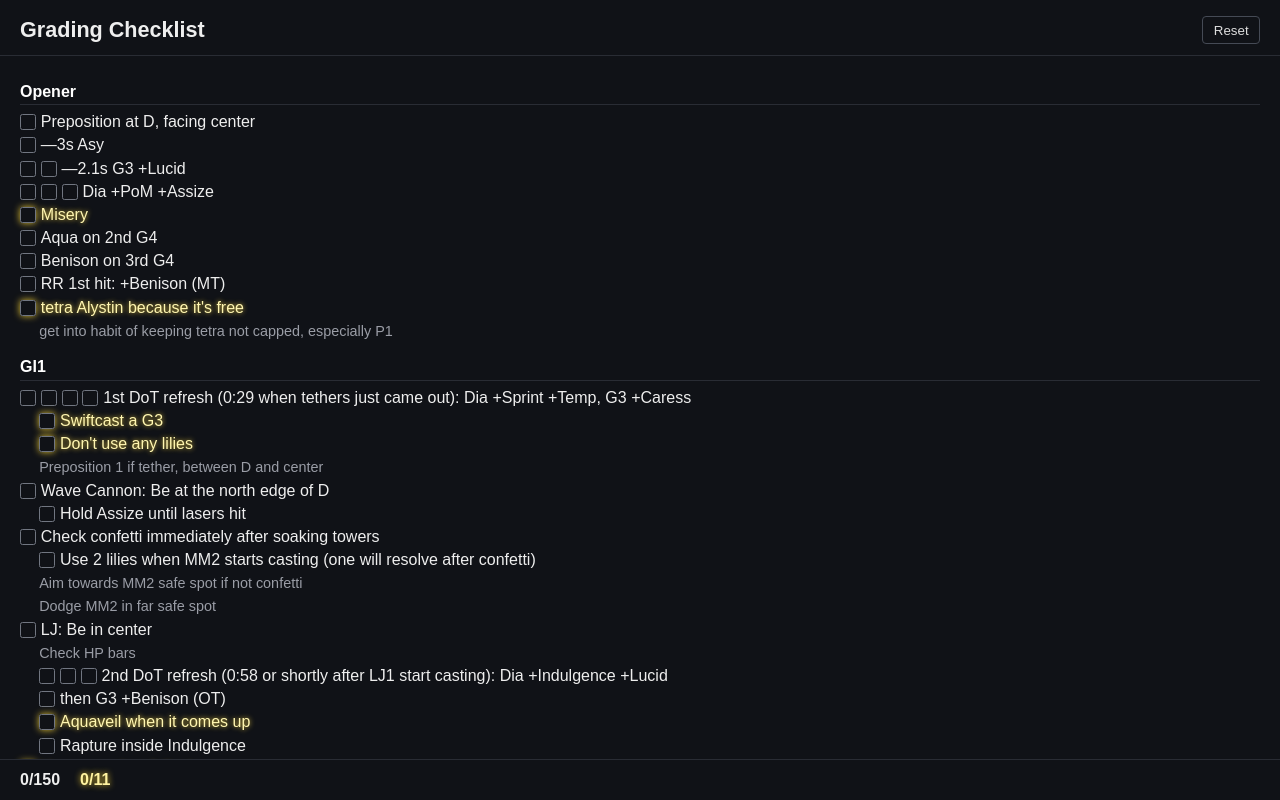
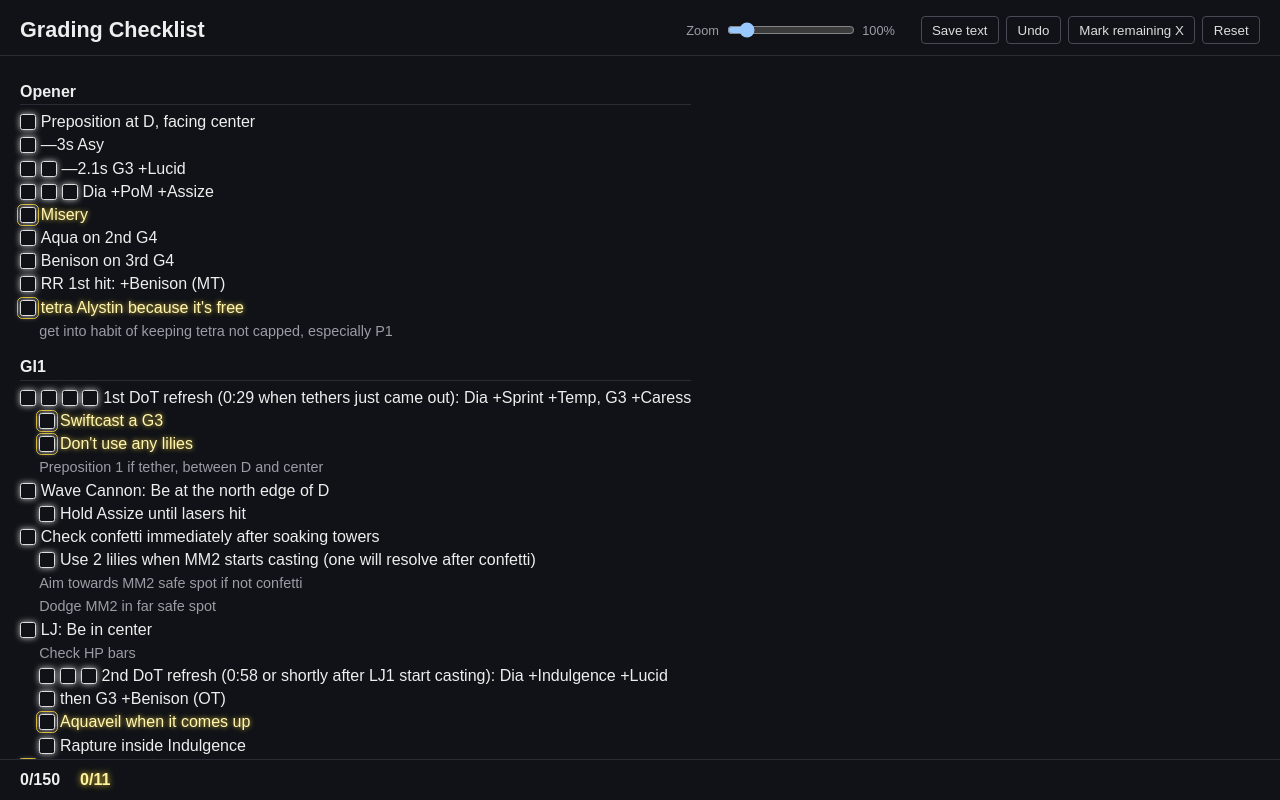
Before and after one commit to aeruru/berry-fflog-analyzers, a website: page simple-checkbox-app/index.html in a window 1280 px wide. Both pictures are taken after a click on the button "Reset". Shown: the top 800 px of the page. Drawn offline with Linux system fonts and the light colour scheme.

Commit message:
add more mit tracker features

```diff
--- a/simple-checkbox-app/app.js
+++ b/simple-checkbox-app/app.js
@@ -1,112 +1,245 @@
-const checklistElement = document.querySelector('#checklist');
-const titleElement = document.querySelector('#page-title');
-const progressLabel = document.querySelector('#progress-label');
+const checklist = document.querySelector('#checklist');
+const title = document.querySelector('#page-title');
+const progress = document.querySelector('#progress-label');
 const starProgress = document.querySelector('#star-progress');
-const resetButton = document.querySelector('#reset-button');
-const errorElement = document.querySelector('#error');
-const states = ['off', 'on', 'dash'];
+const error = document.querySelector('#error');
+const undoButton = document.querySelector('#undo-button');
+const markXButton = document.querySelector('#mark-x-button');
+const zoomSlider = document.querySelector('#zoom-slider');
+const zoomValue = document.querySelector('#zoom-value');
+
+const states = ['off', 'on', 'dash', 'x'];
+const history = [];
+const longPressed = new WeakSet();
 let storageKey = 'static-checklist';
+let config;
+let markAllUsed = false;
+let holdTimer;
 
-function savedStates() {
-  try { return JSON.parse(localStorage.getItem(storageKey)) ?? {}; }
-  catch { return {}; }
+function loadSaved() {
+  try {
+    const value = JSON.parse(localStorage.getItem(storageKey)) ?? {};
+    return value.boxes ? value : { boxes: value, markAllUsed: false, zoom: 100 };
+  } catch {
+    return { boxes: {}, markAllUsed: false, zoom: 100 };
+  }
 }
 
-function saveStates() {
-  const saved = {};
-  document.querySelectorAll('.state-box').forEach((box) => {
-    if (box.dataset.state !== 'off') saved[box.id] = box.dataset.state;
-  });
-  localStorage.setItem(storageKey, JSON.stringify(saved));
+function boxValue(box) {
+  return { state: box.dataset.state, locked: box.dataset.locked === 'true' };
 }
 
-function setBoxState(box, state) {
+function setState(box, state, locked = false) {
   box.dataset.state = state;
-  box.textContent = state === 'on' ? '✓' : state === 'dash' ? '−' : '';
+  box.dataset.locked = String(locked);
+  box.textContent = state === 'on' ? '✓' : state === 'dash' ? '−' : state === 'x' ? '×' : '';
   box.setAttribute('aria-checked', state === 'dash' ? 'mixed' : String(state === 'on'));
+}
+
+function snapshot() {
+  const boxes = {};
+  document.querySelectorAll('.state-box').forEach((box) => { boxes[box.id] = boxValue(box); });
+  return { boxes, markAllUsed };
+}
+
+function pushHistory() {
+  history.push(snapshot());
+  if (history.length > 3) history.shift();
+  undoButton.disabled = false;
+}
+
+function persist() {
+  const boxes = {};
+  document.querySelectorAll('.state-box').forEach((box) => {
+    const value = boxValue(box);
+    if (value.state !== 'off' || value.locked) boxes[box.id] = value;
+  });
+  localStorage.setItem(storageKey, JSON.stringify({ boxes, markAllUsed, zoom: Number(zoomSlider.value) }));
 }
 
 function fraction(boxes) {
   const counted = boxes.filter((box) => box.dataset.state !== 'dash');
-  const on = counted.filter((box) => box.dataset.state === 'on').length;
-  return `${on}/${counted.length}`;
+  return `${counted.filter((box) => box.dataset.state === 'on').length}/${counted.length}`;
 }
 
-function updateProgress() {
+function update() {
   const boxes = [...document.querySelectorAll('.state-box')];
-  progressLabel.textContent = fraction(boxes);
+  progress.textContent = fraction(boxes);
   starProgress.textContent = fraction(boxes.filter((box) => box.closest('.starred')));
+  markXButton.disabled = markAllUsed;
+  undoButton.disabled = history.length === 0;
 }
 
-function cycleBox(box) {
-  setBoxState(box, states[(states.indexOf(box.dataset.state) + 1) % states.length]);
-  saveStates();
-  updateProgress();
+function markEarlierEmptyBoxes(box) {
+  const boxes = [...box.closest('.line').querySelectorAll('.state-box')];
+  boxes.slice(0, boxes.indexOf(box)).forEach((earlier) => {
+    if (earlier.dataset.state === 'off' && earlier.dataset.locked !== 'true') setState(earlier, 'x');
+  });
 }
 
-function makeLine(text, lineIndex, saved) {
+function cycle(box) {
+  pushHistory();
+  markEarlierEmptyBoxes(box);
+  const state = box.dataset.state;
+  if (state === 'x') setState(box, 'off', true);
+  else setState(box, states[states.indexOf(state) + 1], false);
+  persist();
+  update();
+}
+
+function dashAhead(box) {
+  const boxes = [...box.closest('.line').querySelectorAll('.state-box')];
+  const ahead = boxes.slice(boxes.indexOf(box) + 1);
+  if (!ahead.some((candidate) => ['off', 'x'].includes(candidate.dataset.state))) return;
+  pushHistory();
+  ahead.forEach((candidate) => {
+    if (['off', 'x'].includes(candidate.dataset.state)) setState(candidate, 'dash');
+  });
+  persist();
+  update();
+}
+
+function attachBoxEvents(box) {
+  box.addEventListener('click', (event) => {
+    if (longPressed.delete(box) || event.detail > 1) return;
+    cycle(box);
+  });
+  box.addEventListener('dblclick', (event) => event.preventDefault());
+  box.addEventListener('pointerdown', () => {
+    if (box.dataset.state !== 'dash') return;
+    holdTimer = setTimeout(() => {
+      longPressed.add(box);
+      dashAhead(box);
+    }, 600);
+  });
+  ['pointerup', 'pointercancel', 'pointerleave'].forEach((name) => {
+    box.addEventListener(name, () => clearTimeout(holdTimer));
+  });
+}
+
+function makeLine(text, lineIndex, stored) {
   const row = document.createElement('div');
-  const isIndented = /^\s/.test(text);
+  const indented = /^\s/.test(text);
   const trimmed = text.trimStart();
   const match = trimmed.match(/^(?:☐\s*)+/);
-  const boxCount = match ? (match[0].match(/☐/g) ?? []).length : 0;
-  let labelText = match ? trimmed.slice(match[0].length) : trimmed;
-  const isStarred = labelText.endsWith('⭐');
-  if (isStarred) labelText = labelText.slice(0, -1).trimEnd();
+  const count = match ? (match[0].match(/☐/g) ?? []).length : 0;
+  let label = match ? trimmed.slice(match[0].length) : trimmed;
+  const starred = label.endsWith('⭐');
+  if (starred) label = label.slice(0, -1).trimEnd();
+  row.className = `line${indented ? ' indented' : ''}${count ? '' : ' note'}${starred ? ' starred' : ''}`;
 
-  row.className = `line${isIndented ? ' indented' : ''}${boxCount ? '' : ' note'}${isStarred ? ' starred' : ''}`;
-  for (let boxIndex = 0; boxIndex < boxCount; boxIndex += 1) {
-    const id = `check-${lineIndex}-${boxIndex}`;
+  for (let index = 0; index < count; index += 1) {
     const box = document.createElement('button');
+    const id = `check-${lineIndex}-${index}`;
+    const savedValue = stored[id];
+    const value = typeof savedValue === 'string'
+      ? { state: savedValue, locked: false }
+      : savedValue ?? { state: 'off', locked: false };
     box.type = 'button';
     box.id = id;
     box.className = 'state-box';
     box.setAttribute('role', 'checkbox');
-    box.setAttribute('aria-label', labelText);
-    setBoxState(box, states.includes(saved[id]) ? saved[id] : 'off');
-    box.addEventListener('click', () => cycleBox(box));
+    box.setAttribute('aria-label', label);
+    setState(box, states.includes(value.state) ? value.state : 'off', Boolean(value.locked));
+    attachBoxEvents(box);
     row.append(box);
   }
-
-  const content = document.createElement('span');
-  content.className = 'line-text';
-  content.textContent = labelText;
-  row.append(content);
+  const span = document.createElement('span');
+  span.textContent = label;
+  row.append(span);
   return row;
 }
 
-function render(config) {
-  document.title = config.title || 'Checklist';
-  titleElement.textContent = config.title || 'Checklist';
-  storageKey = `static-checklist:${config.id || config.title || 'default'}`;
-  const saved = savedStates();
-  const sectionHeadings = new Set(config.sectionHeadings ?? []);
+function setZoom(value, save = true) {
+  const zoom = Math.min(500, Math.max(50, Number(value) || 100));
+  zoomSlider.value = String(zoom);
+  zoomValue.textContent = `${zoom}%`;
+  checklist.style.zoom = `${zoom}%`;
+  if (save) persist();
+}
+
+function render(value) {
+  config = value;
+  document.title = value.title || 'Checklist';
+  title.textContent = document.title;
+  storageKey = `static-checklist:${value.id || value.title || 'default'}`;
+  const saved = loadSaved();
+  markAllUsed = Boolean(saved.markAllUsed);
+  const headings = new Set(value.sectionHeadings ?? []);
   let section;
-
-  config.lines.forEach((line, lineIndex) => {
+  value.lines.forEach((line, lineIndex) => {
     if (!line.trim()) return;
-    const isHeading = sectionHeadings.has(line.trim());
-    if (isHeading || !section) {
+    const heading = headings.has(line.trim());
+    if (heading || !section) {
       section = document.createElement('section');
       section.className = 'section';
-      checklistElement.append(section);
-      if (isHeading) {
-        const heading = document.createElement('h2');
-        heading.textContent = line.trim();
-        section.append(heading);
+      checklist.append(section);
+      if (heading) {
+        const h = document.createElement('h2');
+        h.textContent = line.trim();
+        section.append(h);
         return;
       }
     }
-    section.append(makeLine(line, lineIndex, saved));
+    section.append(makeLine(line, lineIndex, saved.boxes));
   });
-  checklistElement.setAttribute('aria-busy', 'false');
-  updateProgress();
+  setZoom(saved.zoom ?? 100, false);
+  checklist.setAttribute('aria-busy', 'false');
+  update();
 }
 
-resetButton.addEventListener('click', () => {
-  document.querySelectorAll('.state-box').forEach((box) => setBoxState(box, 'off'));
-  saveStates();
-  updateProgress();
+function exportText() {
+  if (!config) return;
+  const lines = config.lines.map((text, lineIndex) => {
+    const indent = text.match(/^\s*/)[0];
+    const trimmed = text.slice(indent.length);
+    const match = trimmed.match(/^(?:☐\s*)+/);
+    if (!match) return text;
+    const count = (match[0].match(/☐/g) ?? []).length;
+    const symbols = Array.from({ length: count }, (_, index) => {
+      const state = document.querySelector(`#check-${lineIndex}-${index}`)?.dataset.state ?? 'off';
+      return state === 'on' ? '☒ ' : state === 'dash' ? '- ' : '☐ ';
+    }).join('');
+    return `${indent}${symbols}${trimmed.slice(match[0].length)}`;
+  });
+  const blob = new Blob([`${lines.join('\r\n')}\r\n`], { type: 'text/plain;charset=utf-8' });
+  const url = URL.createObjectURL(blob);
+  const link = document.createElement('a');
+  link.href = url;
+  link.download = config.downloadFileName || `${config.id || 'checklist'}.txt`;
+  document.body.append(link);
+  link.click();
+  link.remove();
+  URL.revokeObjectURL(url);
+}
+
+document.querySelector('#save-button').addEventListener('click', exportText);
+zoomSlider.addEventListener('input', () => setZoom(zoomSlider.value));
+markXButton.addEventListener('click', () => {
+  if (markAllUsed) return;
+  pushHistory();
+  document.querySelectorAll('.state-box[data-state="off"]').forEach((box) => setState(box, 'x'));
+  markAllUsed = true;
+  persist();
+  update();
+});
+document.querySelector('#reset-button').addEventListener('click', () => {
+  pushHistory();
+  document.querySelectorAll('.state-box').forEach((box) => setState(box, 'off'));
+  markAllUsed = false;
+  persist();
+  update();
+});
+undoButton.addEventListener('click', () => {
+  const previous = history.pop();
+  if (!previous) return;
+  Object.entries(previous.boxes).forEach(([id, value]) => {
+    const box = document.getElementById(id);
+    if (box) setState(box, value.state, value.locked);
+  });
+  markAllUsed = previous.markAllUsed;
+  persist();
+  update();
 });
 
 fetch('checklist.json')
@@ -115,8 +248,8 @@ fetch('checklist.json')
     return response.json();
   })
   .then(render)
-  .catch((error) => {
-    checklistElement.hidden = true;
-    errorElement.hidden = false;
-    errorElement.textContent = `${error.message}. Serve this folder through a local web server rather than opening index.html directly.`;
+  .catch((reason) => {
+    checklist.hidden = true;
+    error.hidden = false;
+    error.textContent = `${reason.message}. Serve this folder through a local web server.`;
   });
--- a/simple-checkbox-app/index.html
+++ b/simple-checkbox-app/index.html
@@ -1,25 +1,5 @@
-<!doctype html>
-<html lang="en">
-  <head>
-    <meta charset="UTF-8">
-    <meta name="viewport" content="width=device-width, initial-scale=1">
-    <title>Grading Checklist</title>
-    <link rel="stylesheet" href="styles.css">
-    <script src="app.js" defer></script>
-  </head>
-  <body>
-    <header class="page-header">
-      <div>
-        <h1 id="page-title">Grading Checklist</h1>
-      </div>
-      <button id="reset-button" type="button">Reset</button>
-    </header>
-
-    <main id="checklist" aria-busy="true"></main>
-    <p id="error" class="error" hidden></p>
-    <footer aria-live="polite">
-      <span id="progress-label">0/0</span>
-      <span id="star-progress" class="star-progress">0/0</span>
-    </footer>
-  </body>
-</html>
+<!doctype html><html lang="en"><head><meta charset="UTF-8"><meta name="viewport" content="width=device-width,initial-scale=1"><title>Grading Checklist</title><link rel="stylesheet" href="styles.css"><script src="app.js" defer></script></head><body>
+<header><h1 id="page-title">Grading Checklist</h1><div class="actions"><label class="zoom">Zoom <input id="zoom-slider" type="range" min="50" max="500" step="10" value="100"><output id="zoom-value">100%</output></label><button id="save-button">Save text</button><button id="undo-button" disabled>Undo</button><button id="mark-x-button">Mark remaining X</button><button id="reset-button">Reset</button></div></header>
+<main id="checklist" aria-busy="true"></main><p id="error" hidden></p>
+<footer aria-live="polite"><span id="progress-label">0/0</span><span id="star-progress">0/0</span></footer>
+</body></html>
--- a/simple-checkbox-app/styles.css
+++ b/simple-checkbox-app/styles.css
@@ -1,23 +1,29 @@
-:root { color-scheme: dark; font-family: Arial, sans-serif; background: #101217; color: #eee; --muted: #9a9da6; --line: #292c34; --green: #55c98c; --yellow: #f0c84b; }
+:root { color-scheme: dark; font-family: Arial, sans-serif; background: #101217; color: #eee; --muted: #9a9da6; --line: #292c34; --green: #55c98c; --yellow: #f0c84b; --red: #ee5c66; }
 * { box-sizing: border-box; }
 body { margin: 0; min-width: max-content; min-height: 100vh; padding-bottom: 4rem; background: #101217; }
-.page-header { display: flex; align-items: center; justify-content: space-between; padding: 1rem 1.25rem .7rem; border-bottom: 1px solid var(--line); }
+header { display: flex; align-items: center; justify-content: space-between; gap: 1rem; padding: 1rem 1.25rem .7rem; border-bottom: 1px solid var(--line); white-space: nowrap; }
 h1 { margin: 0; font-size: 1.35rem; }
+.actions { display: flex; align-items: center; gap: .45rem; }
+.zoom { display: flex; align-items: center; gap: .35rem; color: var(--muted); font-size: .8rem; }
+#zoom-slider { width: 8rem; }
+#zoom-value { width: 3.2rem; }
 button { border: 1px solid #454a55; border-radius: .25rem; background: transparent; color: #ddd; cursor: pointer; }
-#reset-button { padding: .35rem .65rem; }
-#reset-button:hover { border-color: #888; }
-main { padding: .75rem 1.25rem 1.5rem; white-space: nowrap; }
+.actions button { padding: .35rem .65rem; }
+.actions button:hover:not(:disabled) { border-color: #aaa; }
+button:disabled { cursor: default; opacity: .45; }
+main { width: max-content; padding: .75rem 1.25rem 1.5rem; white-space: nowrap; }
 .section { margin: 0 0 1rem; }
-.section h2 { margin: .9rem 0 .35rem; padding-bottom: .2rem; border-bottom: 1px solid var(--line); color: #fff; font-size: 1rem; }
+.section h2 { margin: .9rem 0 .35rem; padding-bottom: .2rem; border-bottom: 1px solid var(--line); font-size: 1rem; }
 .line { display: flex; align-items: center; gap: .3rem; min-height: 1.45rem; line-height: 1.25; white-space: nowrap; }
 .line.indented { margin-left: 1.2rem; }
 .line.note { color: var(--muted); font-size: .9rem; }
-.state-box { display: inline-grid; flex: 0 0 1rem; width: 1rem; height: 1rem; place-items: center; padding: 0; border: 1px solid #717681; border-radius: .15rem; font-size: .8rem; font-weight: bold; line-height: 1; }
-.state-box[data-state="on"] { border-color: var(--green); background: var(--green); color: #07150e; }
-.state-box[data-state="dash"] { border-color: var(--yellow); background: var(--yellow); color: #211b03; }
-.line.starred { color: #fff6b1; text-shadow: 0 0 .35rem rgba(255, 220, 70, .9); }
-.line.starred .state-box { box-shadow: 0 0 .45rem rgba(255, 218, 55, .85); }
-.error { margin: 1rem; color: #ff8b98; }
+.state-box { display: inline-grid; flex: 0 0 1rem; width: 1rem; height: 1rem; place-items: center; padding: 0; border: 1px solid #ddd; border-radius: .15rem; font-size: .8rem; font-weight: bold; line-height: 1; box-shadow: 0 0 .4rem rgba(255,255,255,.75); user-select: none; -webkit-user-select: none; touch-action: manipulation; }
+.state-box[data-state="on"] { border-color: var(--green); background: var(--green); color: #07150e; box-shadow: 0 0 .45rem var(--green); }
+.state-box[data-state="dash"] { border-color: var(--yellow); background: var(--yellow); color: #211b03; box-shadow: 0 0 .45rem var(--yellow); }
+.state-box[data-state="x"] { border-color: var(--red); background: var(--red); color: #240507; box-shadow: 0 0 .45rem var(--red); }
+.line.starred { color: #fff6b1; text-shadow: 0 0 .35rem rgba(255,220,70,.9); }
+.line.starred .state-box { outline: 1px solid rgba(255,218,55,.8); outline-offset: 2px; }
+#error { margin: 1rem; color: #ff8b98; }
 footer { position: fixed; right: 0; bottom: 0; left: 0; display: flex; gap: 1.25rem; padding: .7rem 1.25rem; border-top: 1px solid var(--line); background: #101217; font-weight: bold; }
-.star-progress { color: #fff3a0; text-shadow: 0 0 .4rem rgba(255, 218, 55, .95); }
-@media (prefers-reduced-motion: reduce) { *, *::before, *::after { transition: none !important; } }
+#star-progress { color: #fff3a0; text-shadow: 0 0 .4rem rgba(255,218,55,.95); }
+@media (prefers-reduced-motion: reduce) { * { transition: none !important; } }
```
Also changed, not shown: index.html (+1 -1 lines), simple-checkbox-app/README.md, simple-checkbox-app/checklist.json (line endings or trailing spaces).
